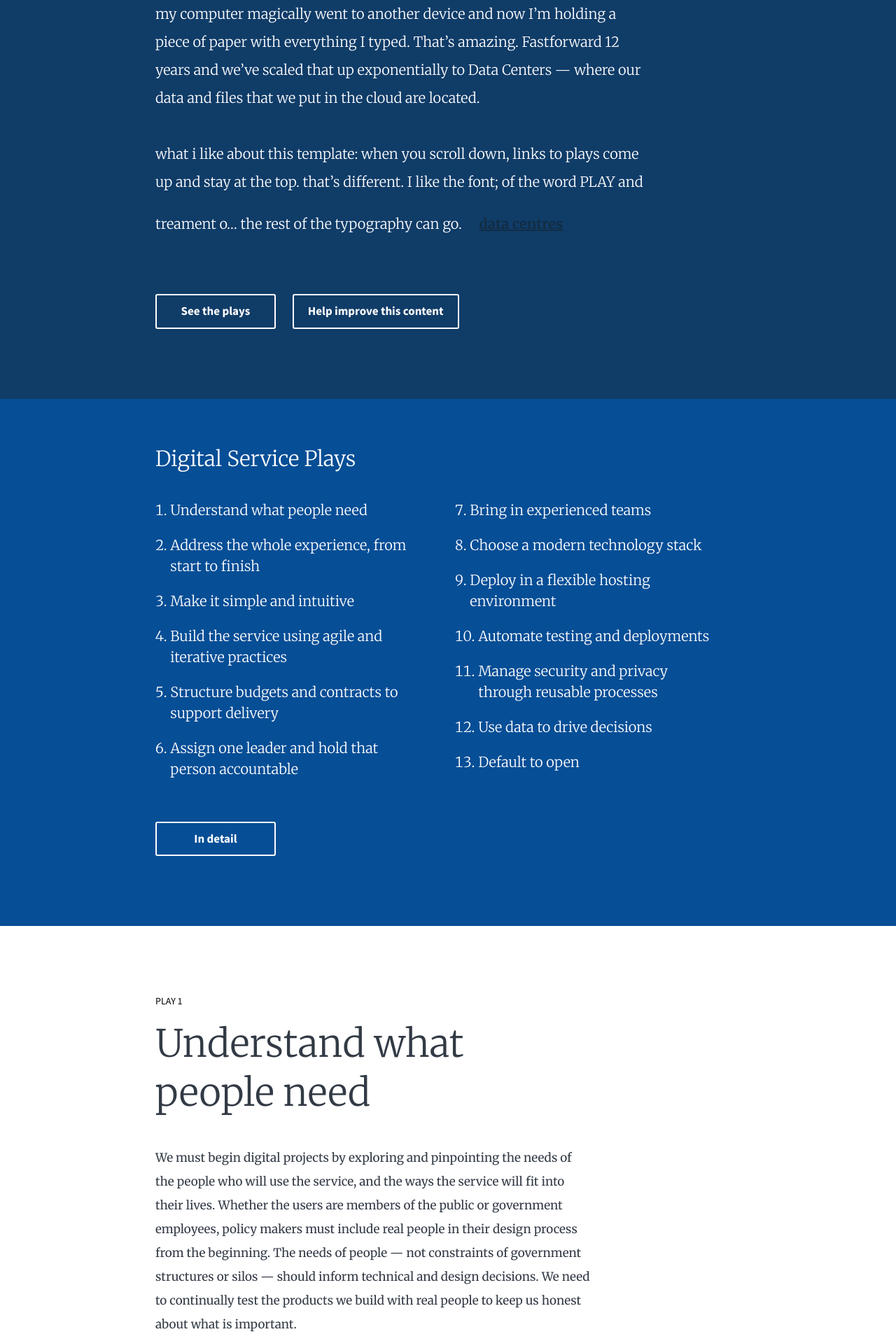
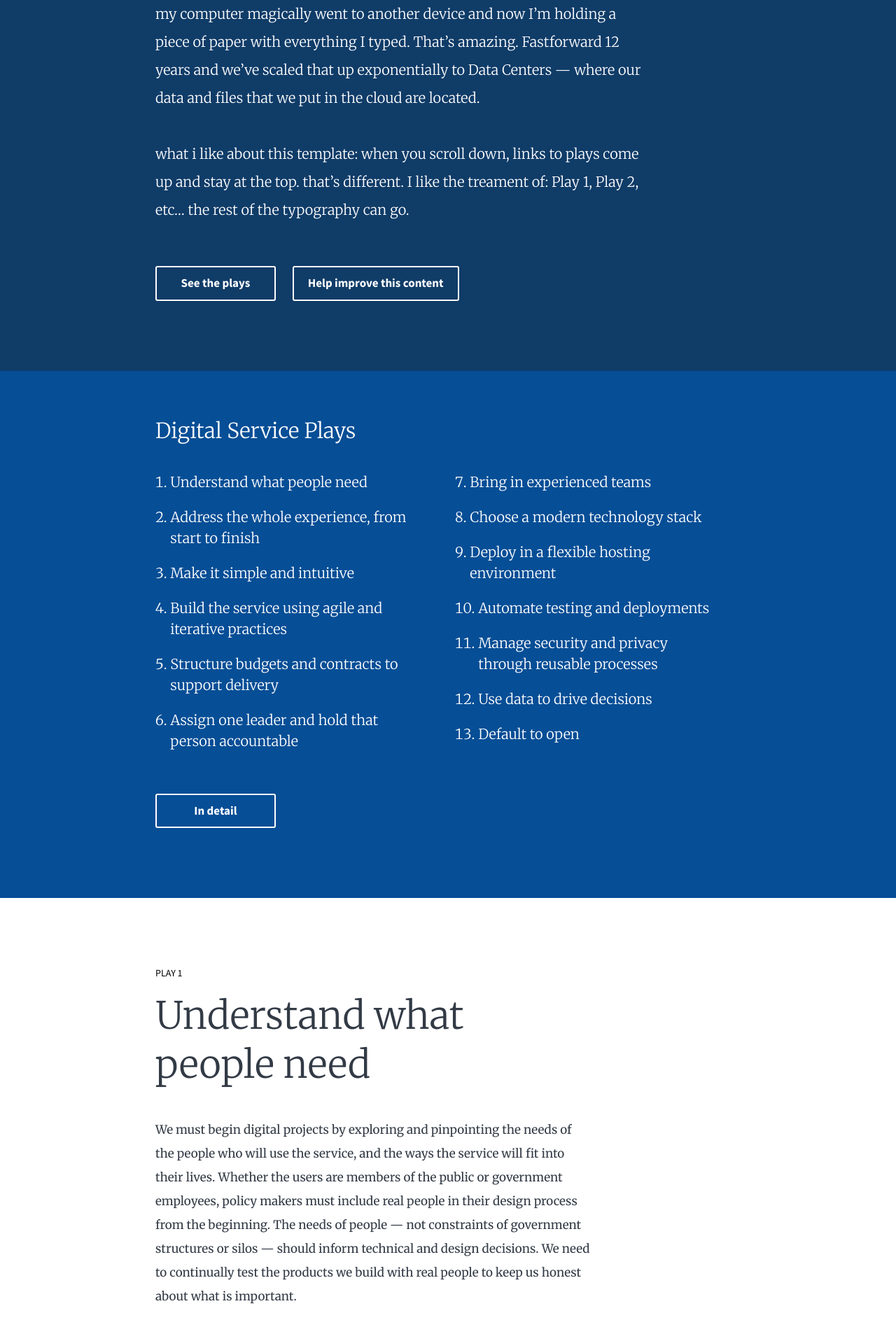
Before and after one commit to ModernizationDigital/ModernizationDigital.github.io, a Jekyll site: the page built from index.html, in a window 1280 px wide. Shown: the part 596-2502 px from the top of the page at 70% size. Built offline with Jekyll 4.4.1, drawn with Linux system fonts in a browser that asks for light colours.

Commit message:
removed popup

```diff
--- a/_includes/introduction.md
+++ b/_includes/introduction.md
@@ -7,12 +7,4 @@
 
 what i like about this template:
 when you scroll down, links to plays come up and stay at the top. that's different.
-I like the font; of the word PLAY and treament o... the rest of the typography can go.
-<a class="trigger_popup_fricc">data centres</a>
-<div class="hover_bkgr_fricc">
-    <span class="helper"></span>
-    <div>
-        <div class="popupCloseButton">&times;</div>
-        <p>What is a Data Centre?<br/>data servers are so cool</p>
-    </div>
-</div>
+I like the treament of: Play 1, Play 2, etc... the rest of the typography can go.
--- a/assets/_sass/styles.scss
+++ b/assets/_sass/styles.scss
@@ -600,62 +600,3 @@
     display: none;
   }
 }
-// Popup box BEGIN
-.hover_bkgr_fricc{
-  background:rgba(0,0,0,.4);
-  cursor:pointer;
-  display:none;
-  height:100%;
-  position:fixed;
-  text-align:center;
-  top:0;
-  width:100%;
-  z-index:10000;
-}
-.hover_bkgr_fricc .helper{
-  display:inline-block;
-  height:100%;
-  vertical-align:middle;
-}
-.hover_bkgr_fricc > div {
-  background-color: #fff;
-  box-shadow: 10px 10px 60px #555;
-  display: inline-block;
-  height: auto;
-  max-width: 551px;
-  min-height: 100px;
-  vertical-align: middle;
-  width: 60%;
-  position: relative;
-  border-radius: 8px;
-  padding: 15px 5%;
-}
-.popupCloseButton {
-  background-color: #fff;
-  border: 3px solid #999;
-  border-radius: 50px;
-  cursor: pointer;
-  display: inline-block;
-  font-family: arial;
-  font-weight: bold;
-  position: absolute;
-  top: -20px;
-  right: -20px;
-  font-size: 25px;
-  line-height: 30px;
-  width: 30px;
-  height: 30px;
-  text-align: center;
-}
-.popupCloseButton:hover {
-  background-color: #ccc;
-}
-.trigger_popup_fricc {
-  cursor: pointer;
-  font-size: 20px;
-  color: #122d44;
-  margin: 20px;
-  display: inline-block;
-  font-weight: bold;
-}
-// Popup box BEGIN
--- a/assets/js/site.js
+++ b/assets/js/site.js
@@ -49,16 +49,3 @@
   });
 
 });
-
-// Popup
-$(window).load(function () {
-  $(".trigger_popup_fricc").click(function(){
-     $('.hover_bkgr_fricc').show();
-  });
-  $('.hover_bkgr_fricc').click(function(){
-      $('.hover_bkgr_fricc').hide();
-  });
-  $('.popupCloseButton').click(function(){
-      $('.hover_bkgr_fricc').hide();
-  });
-});
```
